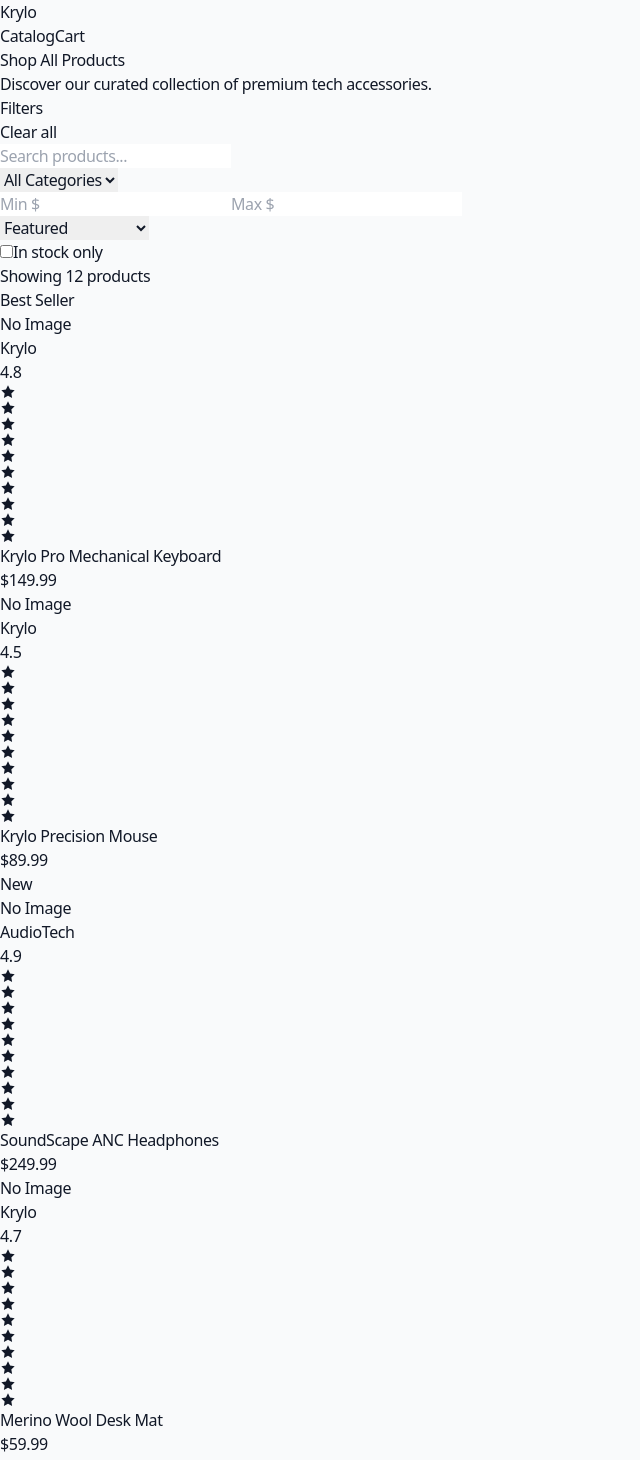
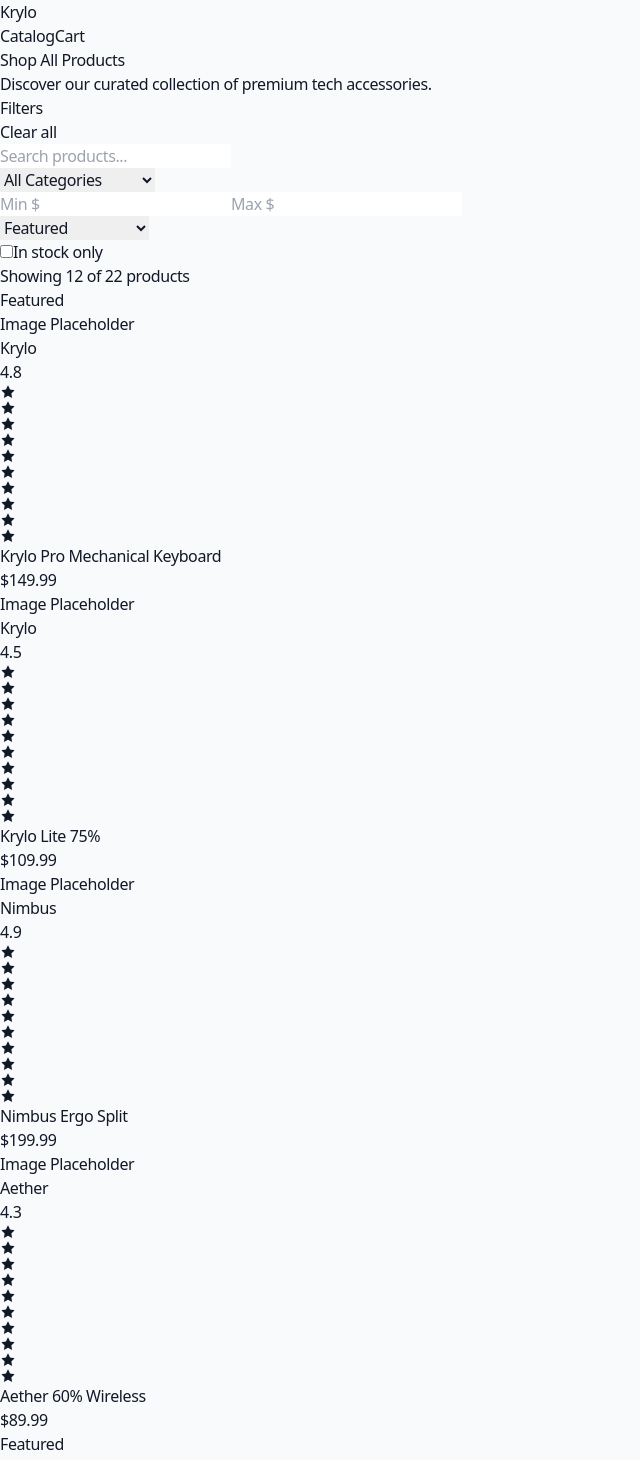
Before and after one commit to nrrgz/krylo-store, a React (Vite) app: page /products in a window 1280 px wide. Shown: the top 1460 px of the page, without its empty margins (0-640 px from the left). Built offline with nearby package versions, Linux system fonts and the light colour scheme.

Commit message:
Add catalog real API

```diff
--- a/src/features/catalog/components/FiltersBar.tsx
+++ b/src/features/catalog/components/FiltersBar.tsx
@@ -2,7 +2,10 @@
 import { Select } from '../../../components/ui/Select';
 import { Button } from '../../../components/ui/Button';
 
+import type { Category } from '../../../types';
+
 export interface FiltersBarProps {
+  categories: Category[];
   searchTerm: string;
   onSearchChange: (value: string) => void;
   category: string;
@@ -19,6 +22,7 @@
 }
 
 export function FiltersBar({
+  categories,
   searchTerm,
   onSearchChange,
   category,
@@ -59,11 +63,11 @@
             onChange={(e) => onCategoryChange(e.target.value)}
           >
             <option value="">All Categories</option>
-            <option value="keyboards">Keyboards</option>
-            <option value="mice">Mice</option>
-            <option value="audio">Audio</option>
-            <option value="charging">Charging</option>
-            <option value="desk">Desk</option>
+            {categories.map((c) => (
+              <option key={c.id} value={c.slug}>
+                {c.name}
+              </option>
+            ))}
           </Select>
         </div>
 
--- a/src/pages/Catalog.tsx
+++ b/src/pages/Catalog.tsx
@@ -1,40 +1,63 @@
-import { useState } from 'react';
+import { useSearchParams } from 'react-router-dom';
+import { useQuery } from '@tanstack/react-query';
+import { getCategories, getProducts } from '../lib/api/catalogApi';
 import { ProductGrid } from '../features/catalog/components/ProductGrid';
 import { FiltersBar } from '../features/catalog/components/FiltersBar';
 import { Pagination } from '../features/catalog/components/Pagination';
-
-const mockedProducts = [
-  { id: '1', name: 'Krylo Pro Mechanical Keyboard', brand: 'Krylo', price: 149.99, rating: 4.8, image: '', category: 'keyboards', badgeText: 'Best Seller' },
-  { id: '2', name: 'Krylo Precision Mouse', brand: 'Krylo', price: 89.99, rating: 4.5, image: '', category: 'mice' },
-  { id: '3', name: 'SoundScape ANC Headphones', brand: 'AudioTech', price: 249.99, rating: 4.9, image: '', category: 'audio', badgeText: 'New' },
-  { id: '4', name: 'Merino Wool Desk Mat', brand: 'Krylo', price: 59.99, rating: 4.7, image: '', category: 'desk' },
-  { id: '5', name: 'GaN 100W Charger', brand: 'PowerUP', price: 49.99, rating: 4.6, image: '', category: 'charging' },
-  { id: '6', name: 'Braided USB-C Cable 2m', brand: 'Krylo', price: 19.99, rating: 4.4, image: '', category: 'cables' },
-  { id: '7', name: 'Ergo Split Keyboard', brand: 'ErgoGear', price: 199.99, rating: 4.3, image: '', category: 'keyboards' },
-  { id: '8', name: 'Wireless Charging Stand', brand: 'PowerUP', price: 39.99, rating: 4.2, image: '', category: 'charging' },
-  { id: '9', name: 'Monitor Light Bar', brand: 'Lumina', price: 79.99, rating: 4.8, image: '', category: 'desk' },
-  { id: '10', name: 'Studio Microphone', brand: 'AudioTech', price: 129.99, rating: 4.6, image: '', category: 'audio' },
-  { id: '11', name: 'Magnetic Cable Organizer', brand: 'Krylo', price: 24.99, rating: 4.5, image: '', category: 'desk' },
-  { id: '12', name: 'Ultra-light Gaming Mouse', brand: 'Krylo', price: 99.99, rating: 4.7, image: '', category: 'mice' },
-];
+import type { ProductQueryParams } from '../lib/catalogUtils';
 
 export function Catalog() {
-  const [searchTerm, setSearchTerm] = useState('');
-  const [category, setCategory] = useState('');
-  const [minPrice, setMinPrice] = useState('');
-  const [maxPrice, setMaxPrice] = useState('');
-  const [sort, setSort] = useState('featured');
-  const [inStock, setInStock] = useState(false);
-  const [currentPage, setCurrentPage] = useState(1);
+  const [searchParams, setSearchParams] = useSearchParams();
+
+  // Read params
+  const searchTerm = searchParams.get('q') || '';
+  const category = searchParams.get('category') || '';
+  const minPrice = searchParams.get('minPrice') || '';
+  const maxPrice = searchParams.get('maxPrice') || '';
+  const sort = searchParams.get('sort') || 'featured';
+  const inStock = searchParams.get('inStock') === 'true';
+  const page = parseInt(searchParams.get('page') || '1', 10);
+  const pageSize = 12;
+
+  // Prepare typed query for backend
+  const queryParams: ProductQueryParams = {
+    query: searchTerm || undefined,
+    category: category || undefined,
+    minPrice: minPrice ? Number(minPrice) : undefined,
+    maxPrice: maxPrice ? Number(maxPrice) : undefined,
+    sort: sort as any,
+    inStockOnly: inStock,
+    page,
+    pageSize,
+  };
+
+  const { data: categories = [] } = useQuery({
+    queryKey: ['categories'],
+    queryFn: getCategories,
+  });
+
+  const { data: productsData, isLoading, isError } = useQuery({
+    queryKey: ['products', queryParams],
+    queryFn: () => getProducts(queryParams),
+  });
+
+  const updateParam = (key: string, value: string | boolean | number) => {
+    setSearchParams((prev) => {
+      const newParams = new URLSearchParams(prev);
+      if (value === '' || value === false || value === undefined) {
+        newParams.delete(key);
+      } else {
+        newParams.set(key, String(value));
+      }
+      if (key !== 'page') {
+        newParams.set('page', '1');
+      }
+      return newParams;
+    });
+  };
 
   const handleClear = () => {
-    setSearchTerm('');
-    setCategory('');
-    setMinPrice('');
-    setMaxPrice('');
-    setSort('featured');
-    setInStock(false);
-    setCurrentPage(1);
+    setSearchParams({});
   };
 
   return (
@@ -45,32 +68,61 @@
       </div>
 
       <FiltersBar
+        categories={categories}
         searchTerm={searchTerm}
-        onSearchChange={setSearchTerm}
+        onSearchChange={(v) => updateParam('q', v)}
         category={category}
-        onCategoryChange={setCategory}
+        onCategoryChange={(v) => updateParam('category', v)}
         minPrice={minPrice}
-        onMinPriceChange={setMinPrice}
+        onMinPriceChange={(v) => updateParam('minPrice', v)}
         maxPrice={maxPrice}
-        onMaxPriceChange={setMaxPrice}
+        onMaxPriceChange={(v) => updateParam('maxPrice', v)}
         sort={sort}
-        onSortChange={setSort}
+        onSortChange={(v) => updateParam('sort', v)}
         inStock={inStock}
-        onInStockChange={setInStock}
+        onInStockChange={(v) => updateParam('inStock', v)}
         onClear={handleClear}
       />
 
-      <div className="mb-4 text-sm text-gray-500">
-        Showing {mockedProducts.length} products
-      </div>
+      {isError && (
+        <div className="py-24 text-center text-red-500">
+          <p className="text-lg font-medium">Failed to load products.</p>
+          <p className="text-sm mt-1">Please try again later.</p>
+        </div>
+      )}
 
-      <ProductGrid products={mockedProducts} />
+      {isLoading ? (
+        <div className="grid grid-cols-1 sm:grid-cols-2 lg:grid-cols-3 xl:grid-cols-4 gap-6">
+          {Array.from({ length: 8 }).map((_, i) => (
+            <div key={i} className="animate-pulse bg-[var(--surface-2)] rounded-xl h-96 w-full shadow-sm" />
+          ))}
+        </div>
+      ) : productsData ? (
+        <>
+          <div className="mb-4 text-sm text-gray-500">
+            Showing {productsData.items.length} of {productsData.total} products
+          </div>
 
-      <Pagination
-        currentPage={currentPage}
-        totalPages={5}
-        onPageChange={setCurrentPage}
-      />
+          <ProductGrid products={productsData.items.map(p => ({
+            id: p.id,
+            name: p.name,
+            brand: p.brand,
+            price: p.price,
+            rating: p.rating,
+            image: p.images[0] || '',
+            category: p.category,
+            badgeText: p.isFeatured ? 'Featured' : undefined,
+          }))} />
+
+          {Math.ceil(productsData.total / pageSize) > 1 && (
+            <Pagination
+              currentPage={page}
+              totalPages={Math.ceil(productsData.total / pageSize)}
+              onPageChange={(p) => updateParam('page', p)}
+            />
+          )}
+        </>
+      ) : null}
     </div>
   );
 }
```
